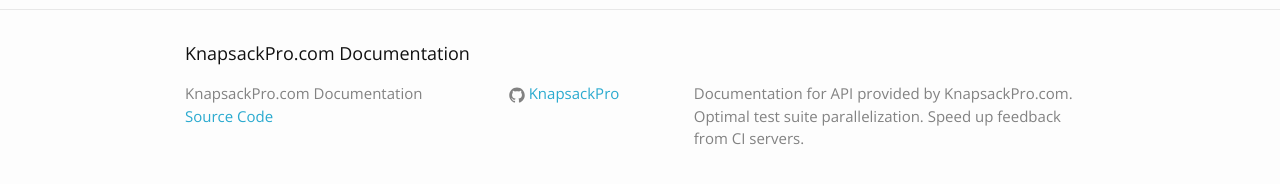
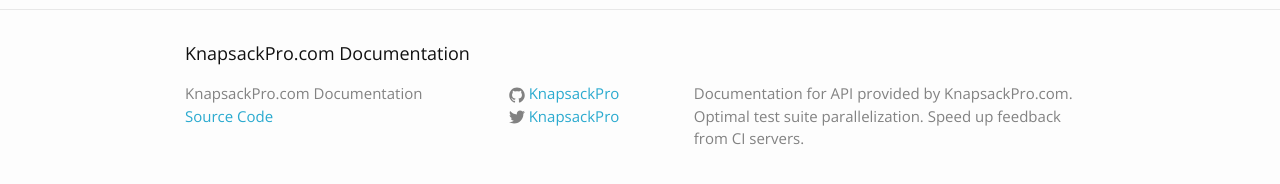
Before and after one commit to KnapsackPro/docs.knapsackpro.com, a Jekyll site: the page built from index.html, in a window 1280 px wide. Shown: the part 405-589 px from the top of the page. Built offline with Jekyll 4.4.1, drawn with Linux system fonts in a browser that asks for light colours.

Commit message:
Add twitter

```diff
--- a/_config.yml
+++ b/_config.yml
@@ -6,7 +6,7 @@ description: > # this means to ignore newlines until "baseurl:"
 baseurl: "" # the subpath of your site, e.g. /blog/
 url: "http://docs.knapsackpro.com" # the base hostname & protocol for your site
 knapsack_pro_url: http://knapsackpro.com
-#twitter_username: jekyllrb
+twitter_username: KnapsackPro
 github_username: KnapsackPro
 github_repository: https://github.com/KnapsackPro/docs.knapsackpro.com
 
```
